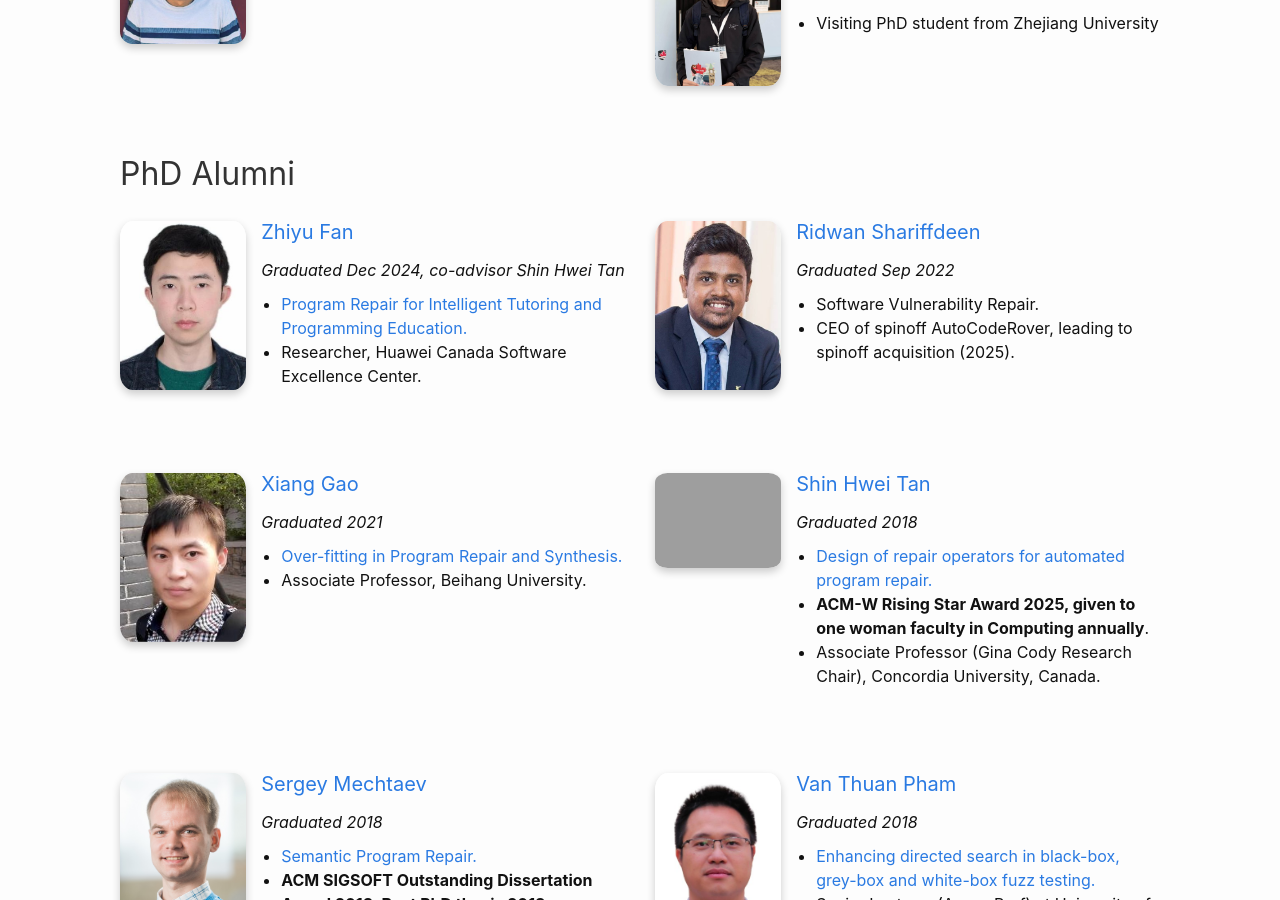
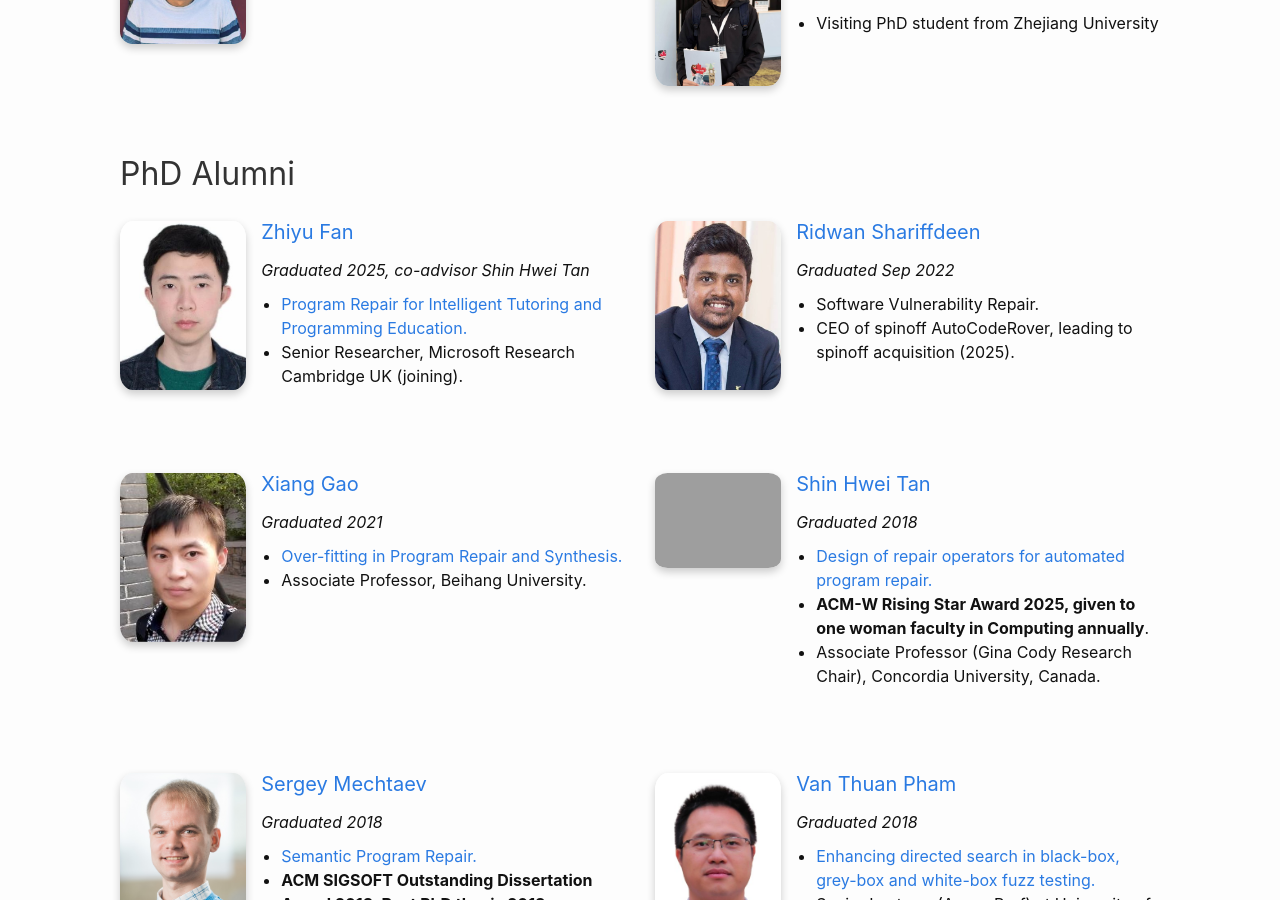
Before and after one commit to nus-tss/nus-tss.github.io, a Jekyll site: the page built from _pages/team.md, in a window 1280 px wide and 900 px high, scrolled down 2786 px. Built offline with Jekyll 4.4.1, drawn with Linux system fonts in a browser that asks for light colours; nearby versions of some CDN libraries.

Commit message:
Update phd-alumni.yml

```diff
--- a/_data/team/phd-alumni.yml
+++ b/_data/team/phd-alumni.yml
@@ -1,10 +1,10 @@
 
 - name: Zhiyu Fan
   photo: zhiyu.jpeg
-  graduated: Dec 2024
+  graduated: 2025
   thesis-title: Program Repair for Intelligent Tutoring and Programming Education
   thesis-link: https://abhikrc.com/Students/Zhiyu.pdf
-  next: Researcher, Huawei Canada Software Excellence Center
+  next: Senior Researcher, Microsoft Research Cambridge UK (joining)
   website: https://zhiyufan.github.io/
   coadvisor: Shin Hwei Tan
 
```
